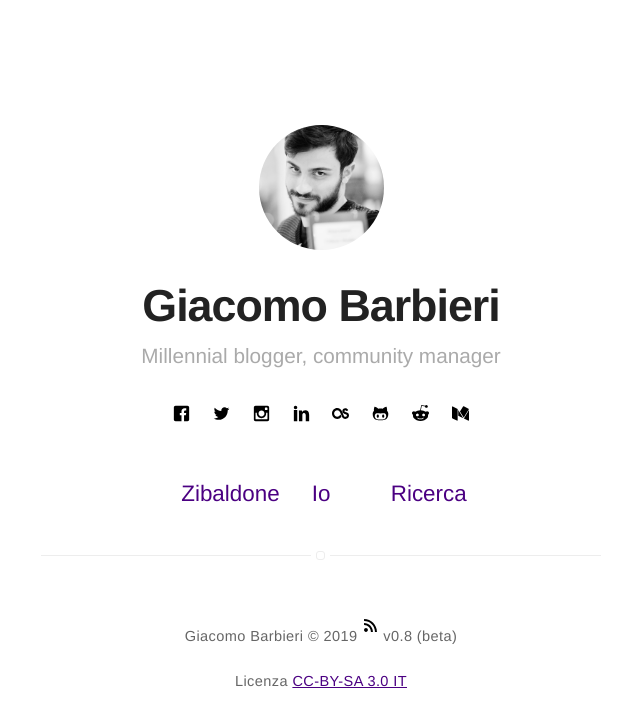
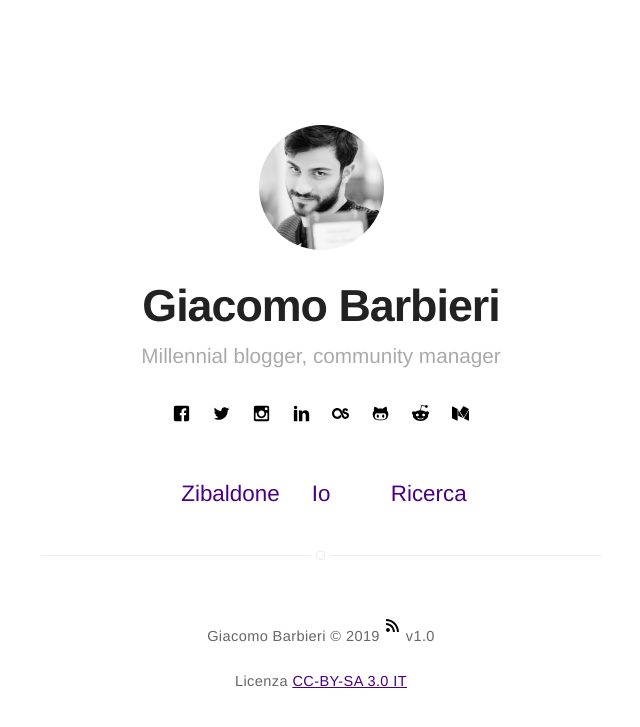
Before and after one commit to iJaack/Jaack, a Jekyll site: the page built from index.md, in a window 1280 px wide. Shown: the top 727 px of the page, without its empty margins (319-959 px from the left). Built offline with Jekyll 4.4.1, drawn with Linux system fonts in a browser that asks for light colours.

Commit message:
Versione 1.0 ! Out of beta!
- Ridimensionata immagine del profilo (316 KB ora)

```diff
--- a/_includes/footer.html
+++ b/_includes/footer.html
@@ -1,4 +1,4 @@
 <footer class="footer-main">
-    <p>{{ site.name }} © {{ site.time | date: '%Y' }} <a class="link" href="{{ site.url }}/feed.xml" target="_blank"><svg class="icon icon-rss"><use xlink:href="#icon-rss"></use></svg></a> v0.8 (beta)</p>
+    <p>{{ site.name }} © {{ site.time | date: '%Y' }} <a class="link" href="{{ site.url }}/feed.xml" target="_blank"><svg class="icon icon-rss"><use xlink:href="#icon-rss"></use></svg></a> v1.0</p>
     <p align="center">Licenza <a href="http://creativecommons.org/licenses/by-sa/3.0/it/">CC-BY-SA 3.0 IT</a></p>
 </footer>
```
Also changed, not shown: assets/images/profilo.jpg, assets/images/profilo.webp (deleted).
